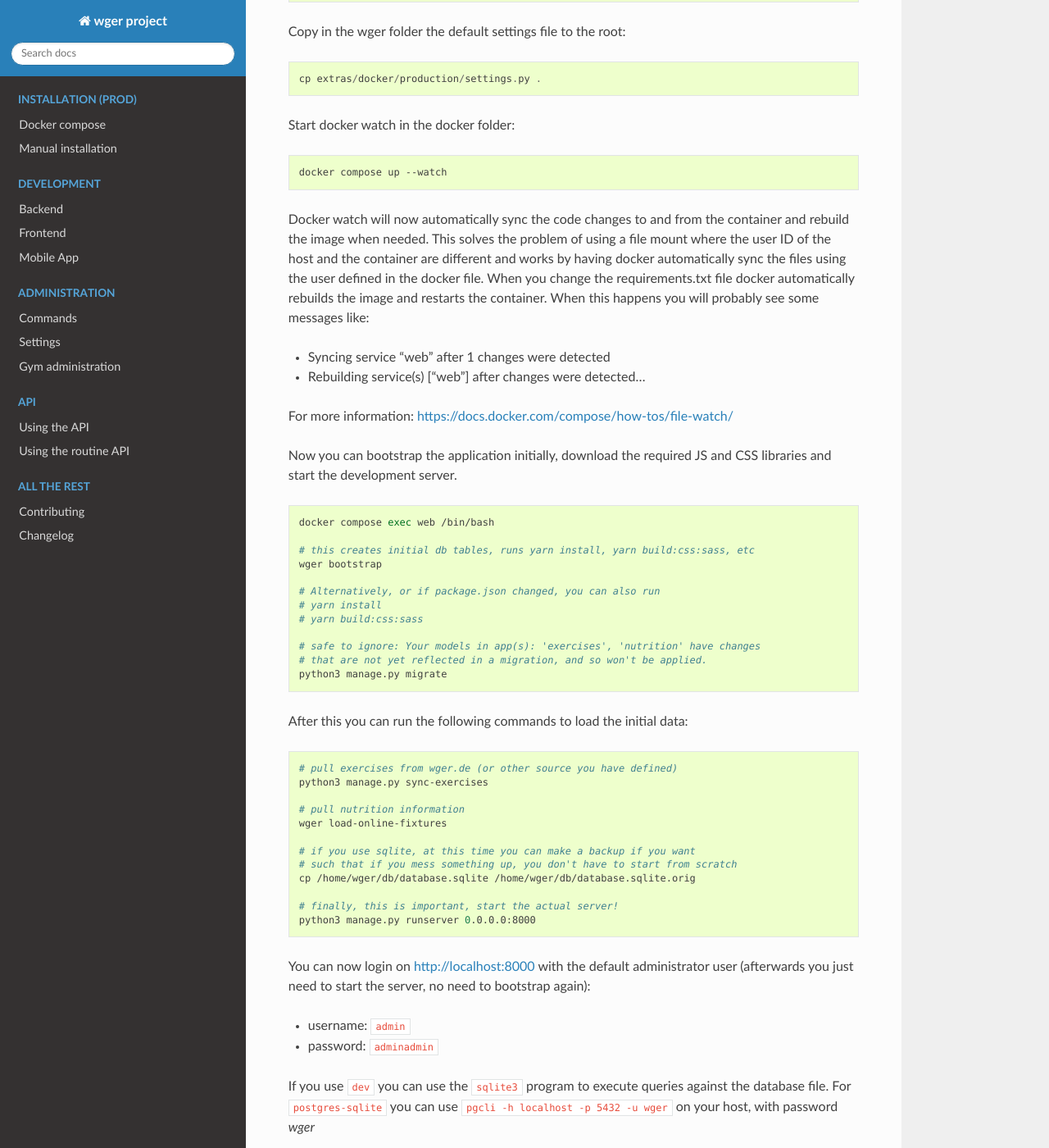
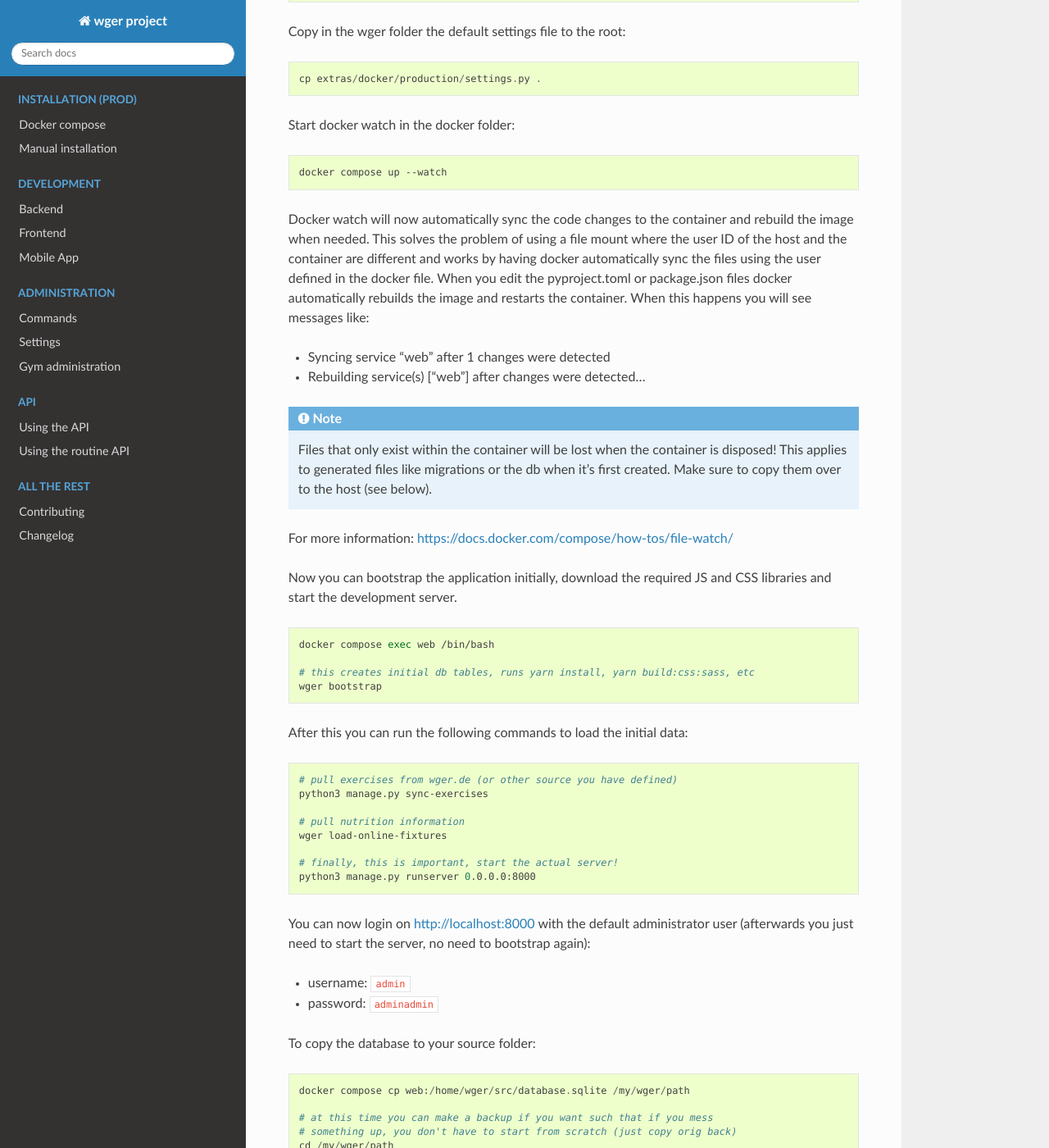
Before and after one commit to wger-project/docs, a Sphinx documentation site: the page built from docs/development/docker.rst, in a window 1280 px wide and 1400 px high, scrolled down 454 px. Shown: the whole window at 82% size. Built offline with Sphinx 7.4.7 and the Read the Docs theme 3.1.0, drawn with Linux system fonts in a browser that asks for light colours; some of the changed text lies outside the part shown.

Commit message:
Explain how files are synchronized and how they can be copied to the host

```diff
--- a/docs/development/docker.rst
+++ b/docs/development/docker.rst
@@ -32,16 +32,21 @@ Start docker watch in the docker folder:
 
     docker compose up --watch
 
-Docker watch will now automatically sync the code changes to and from the container
-and rebuild the image when needed. This solves the problem of using a file mount
+Docker watch will now automatically sync the code changes to the container and
+rebuild the image when needed. This solves the problem of using a file mount
 where the user ID of the host and the container are different and works by having
 docker automatically sync the files using the user defined in the docker file.
-When you change the requirements.txt file docker automatically rebuilds the image
-and restarts the container. When this happens you will probably see some messages
-like:
+When you edit the pyproject.toml or package.json files docker automatically
+rebuilds the image and restarts the container. When this happens you will see
+messages like:
 
 * Syncing service "web" after 1 changes were detected
 * Rebuilding service(s) ["web"] after changes were detected...
+
+.. note::
+    Files that only exist within the container will be lost when the container
+    is disposed! This applies to generated files like migrations or the db when
+    it's first created. Make sure to copy them over to the host (see below).
 
 For more information: https://docs.docker.com/compose/how-tos/file-watch/
 
@@ -56,13 +61,6 @@ CSS libraries and start the development server.
     # this creates initial db tables, runs yarn install, yarn build:css:sass, etc
     wger bootstrap
 
-    # Alternatively, or if package.json changed, you can also run
-    # yarn install
-    # yarn build:css:sass
-
-    # safe to ignore: Your models in app(s): 'exercises', 'nutrition' have changes
-    # that are not yet reflected in a migration, and so won't be applied.
-    python3 manage.py migrate
 
 After this you can run the following commands to load the initial data:
 
@@ -74,12 +72,9 @@ After this you can run the following commands to load the initial data:
     # pull nutrition information
     wger load-online-fixtures
 
-    # if you use sqlite, at this time you can make a backup if you want
-    # such that if you mess something up, you don't have to start from scratch
-    cp /home/wger/db/database.sqlite /home/wger/db/database.sqlite.orig
-
     # finally, this is important, start the actual server!
     python3 manage.py runserver 0.0.0.0:8000
+
 
 You can now login on http://localhost:8000 with the default administrator user
 (afterwards you just need to start the server, no need to bootstrap again):
@@ -87,10 +82,14 @@ You can now login on http://localhost:8000 with the default administrator user
 * username: ``admin``
 * password: ``adminadmin``
 
+To copy the database to your source folder::
 
-If you use ``dev`` you can use the ``sqlite3`` program to execute queries
-against the database file. For ``postgres-sqlite`` you can use
-``pgcli -h localhost -p 5432 -u wger`` on your host, with password `wger`
+    docker compose cp web:/home/wger/src/database.sqlite /my/wger/path
+
+    # at this time you can make a backup if you want such that if you mess
+    # something up, you don't have to start from scratch (just copy orig back)
+    cd /my/wger/path
+    cp database.sqlite database.sqlite.orig
 
 
 You will probably want to configure your IDE to use the python interpreter
@@ -117,3 +116,23 @@ be changed to just::
     WGER_SETTINGS["EXERCISE_CACHE_TTL"] = 123
 
 to take effect immediately directly.
+
+Other useful commands:
+
+.. code-block:: bash
+
+    # Apply new db migrations
+    # safe to ignore: Your models in app(s): 'exercises', 'nutrition' have changes
+    # that are not yet reflected in a migration, and so won't be applied.
+    python3 manage.py migrate
+
+    # If you edited the theme CSS files
+    yarn build:css:sass
+
+    # Access the db directly
+    python3 manage.py dbshell
+
+    # Sync exercises
+    python3 manage.py sync-exercises
+    python3 manage.py download-exercise-images
+    python3 manage.py download-exercise-videos
```
Also changed, not shown: AUTHORS.md (line endings or trailing spaces).
